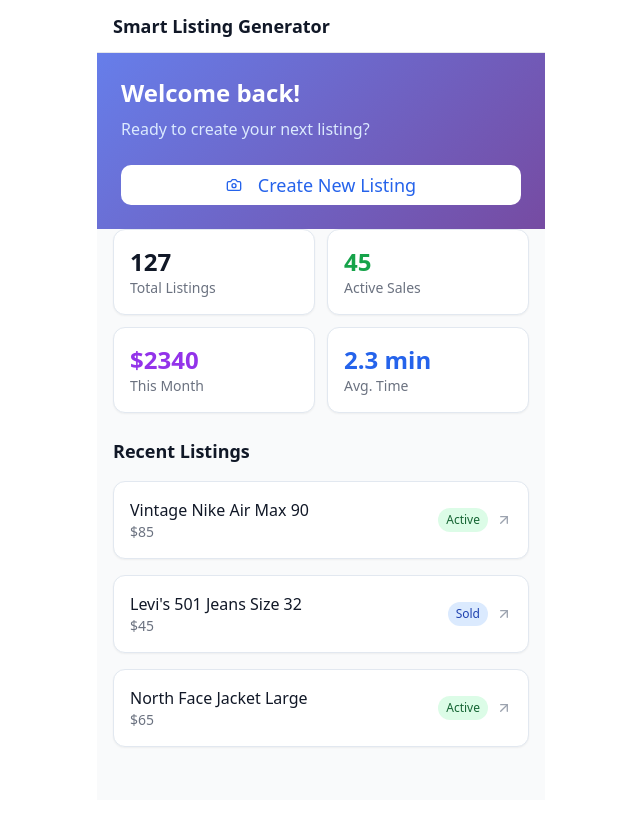
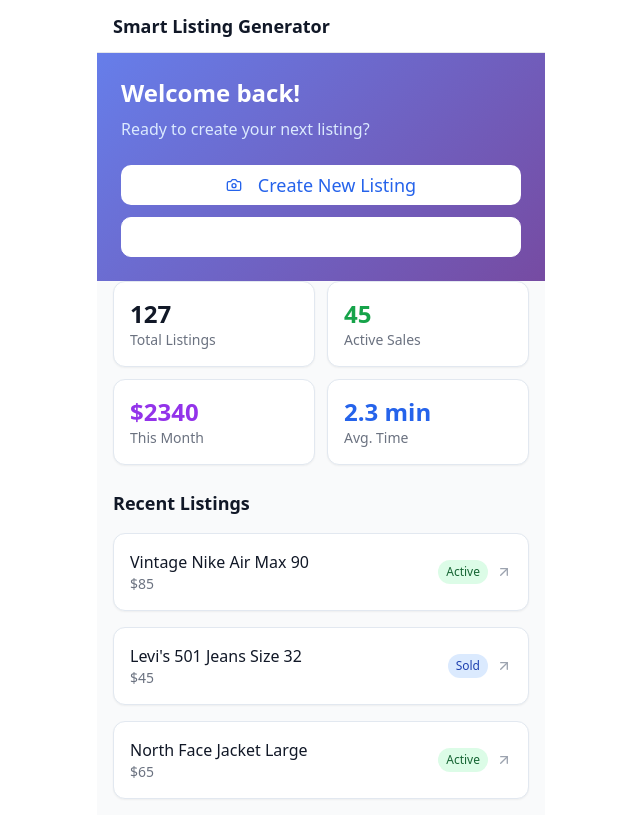
Before and after one commit to godawgs87/style-smart-listings, a React (Vite) app: page / in a window 1280 px wide. Shown: the whole page, without its empty margins (319-959 px from the left). Built offline with nearby package versions, Linux system fonts and the light colour scheme.

Commit message:
Fix: DashboardProps type error
Fixes a type error in `Index.tsx` related to the `DashboardProps` interface. The `onViewListings` prop was missing, causing the error.

```diff
--- a/src/pages/Dashboard.tsx
+++ b/src/pages/Dashboard.tsx
@@ -1,15 +1,15 @@
-
 import React, { useState } from 'react';
 import { Button } from '@/components/ui/button';
 import { Card } from '@/components/ui/card';
-import { Camera, Plus, ArrowUp } from 'lucide-react';
+import { Camera, Plus, ArrowUp, List } from 'lucide-react';
 import MobileHeader from '@/components/MobileHeader';
 
 interface DashboardProps {
   onCreateListing: () => void;
+  onViewListings: () => void;
 }
 
-const Dashboard = ({ onCreateListing }: DashboardProps) => {
+const Dashboard = ({ onCreateListing, onViewListings }: DashboardProps) => {
   const recentListings = [
     { id: 1, title: "Vintage Nike Air Max 90", price: 85, status: "Active" },
     { id: 2, title: "Levi's 501 Jeans Size 32", price: 45, status: "Sold" },
@@ -32,6 +32,7 @@ const Dashboard = ({ onCreateListing }: DashboardProps) => {
         <h1 className="text-2xl font-bold mb-2">Welcome back!</h1>
         <p className="text-blue-100 mb-6">Ready to create your next listing?</p>
 
+        <div className="space-y-3">
           <Button
             onClick={onCreateListing}
             className="w-full bg-white text-blue-600 hover:bg-gray-100 py-3 text-lg font-medium"
@@ -39,6 +40,16 @@ const Dashboard = ({ onCreateListing }: DashboardProps) => {
             <Camera className="w-5 h-5 mr-2" />
             Create New Listing
           </Button>
+
+          <Button
+            onClick={onViewListings}
+            variant="outline"
+            className="w-full border-white text-white hover:bg-white hover:text-blue-600 py-3 text-lg font-medium"
+          >
+            <List className="w-5 h-5 mr-2" />
+            Manage Listings
+          </Button>
+        </div>
       </div>
 
       {/* Stats Grid */}
```
Lines whose indentation alone changed are shown as unchanged.
